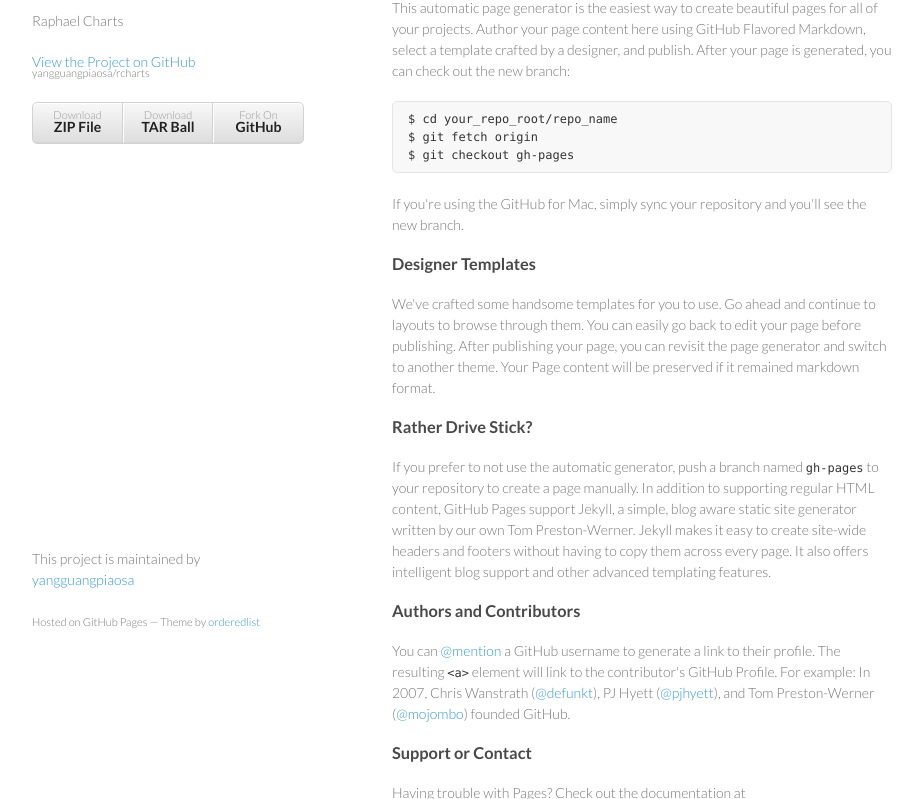
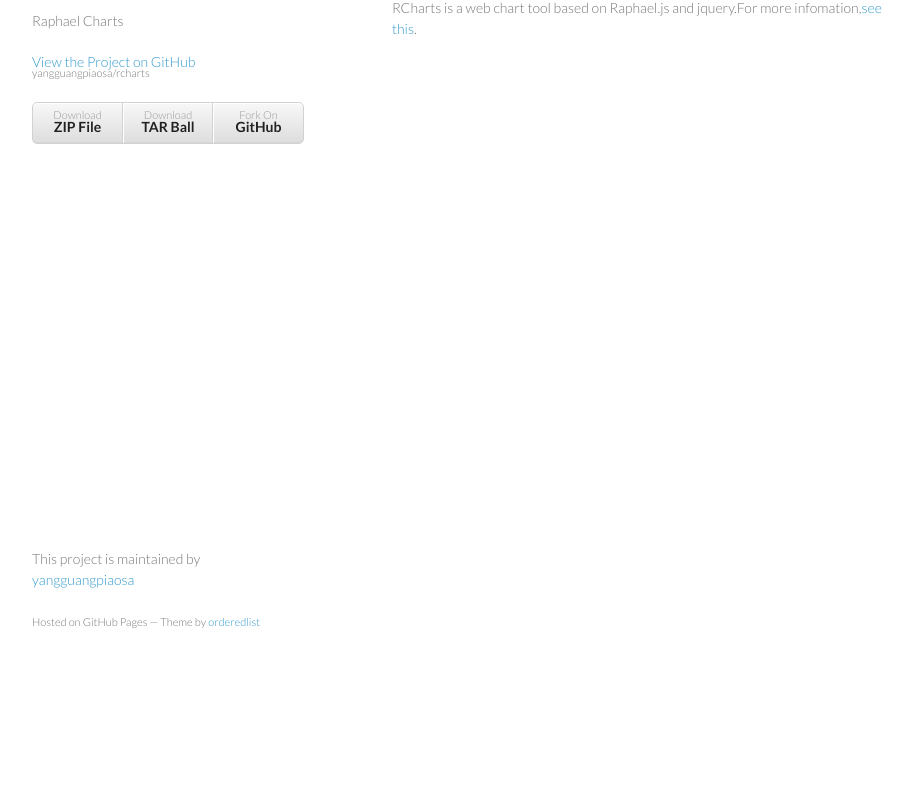
Before and after one commit to yangguangpiaosa/rcharts, a plain HTML site: page index.html in a window 1280 px wide. Shown: the part 99-898 px from the top of the page, without its empty margins (178-1101 px from the left). After the commit the page ends 800 px from the top, so only its background shows below. Drawn offline with Linux system fonts and the light colour scheme.

Commit message:
new index.html

```diff
--- a/index.html
+++ b/index.html
@@ -25,32 +25,10 @@
         </ul>
       </header>
       <section>
-        <h3>Welcome to GitHub Pages.</h3>
 
-<p>This automatic page generator is the easiest way to create beautiful pages for all of your projects. Author your page content here using GitHub Flavored Markdown, select a template crafted by a designer, and publish. After your page is generated, you can check out the new branch:</p>
+        <h3><a href="rcharts/index.html">RCharts Demos</a></h3>
+		<p>RCharts is a web chart tool based on Raphael.js and jquery.For more infomation,<a href="rcharts/index.html">see this</a>.</p>
 
-<pre><code>$ cd your_repo_root/repo_name
-$ git fetch origin
-$ git checkout gh-pages
-</code></pre>
-
-<p>If you're using the GitHub for Mac, simply sync your repository and you'll see the new branch.</p>
-
-<h3>Designer Templates</h3>
-
-<p>We've crafted some handsome templates for you to use. Go ahead and continue to layouts to browse through them. You can easily go back to edit your page before publishing. After publishing your page, you can revisit the page generator and switch to another theme. Your Page content will be preserved if it remained markdown format.</p>
-
-<h3>Rather Drive Stick?</h3>
-
-<p>If you prefer to not use the automatic generator, push a branch named <code>gh-pages</code> to your repository to create a page manually. In addition to supporting regular HTML content, GitHub Pages support Jekyll, a simple, blog aware static site generator written by our own Tom Preston-Werner. Jekyll makes it easy to create site-wide headers and footers without having to copy them across every page. It also offers intelligent blog support and other advanced templating features.</p>
-
-<h3>Authors and Contributors</h3>
-
-<p>You can <a href="https://github.com/blog/821" class="user-mention">@mention</a> a GitHub username to generate a link to their profile. The resulting <code>&lt;a&gt;</code> element will link to the contributor's GitHub Profile. For example: In 2007, Chris Wanstrath (<a href="https://github.com/defunkt" class="user-mention">@defunkt</a>), PJ Hyett (<a href="https://github.com/pjhyett" class="user-mention">@pjhyett</a>), and Tom Preston-Werner (<a href="https://github.com/mojombo" class="user-mention">@mojombo</a>) founded GitHub.</p>
-
-<h3>Support or Contact</h3>
-
-<p>Having trouble with Pages? Check out the documentation at <a href="http://help.github.com/pages">http://help.github.com/pages</a> or contact support@github.com and we’ll help you sort it out.</p>
       </section>
       <footer>
         <p>This project is maintained by <a href="https://github.com/yangguangpiaosa">yangguangpiaosa</a></p>
@@ -58,6 +36,5 @@ $ git checkout gh-pages
       </footer>
     </div>
     <script src="javascripts/scale.fix.js"></script>
-
   </body>
 </html>
```
